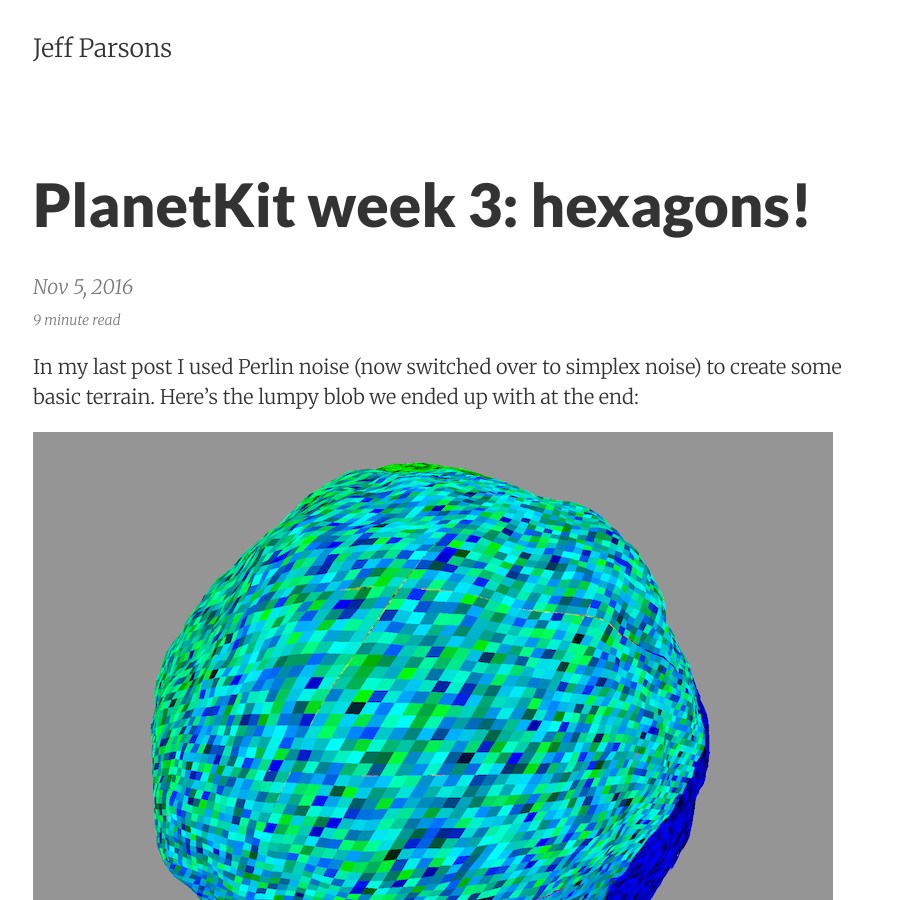
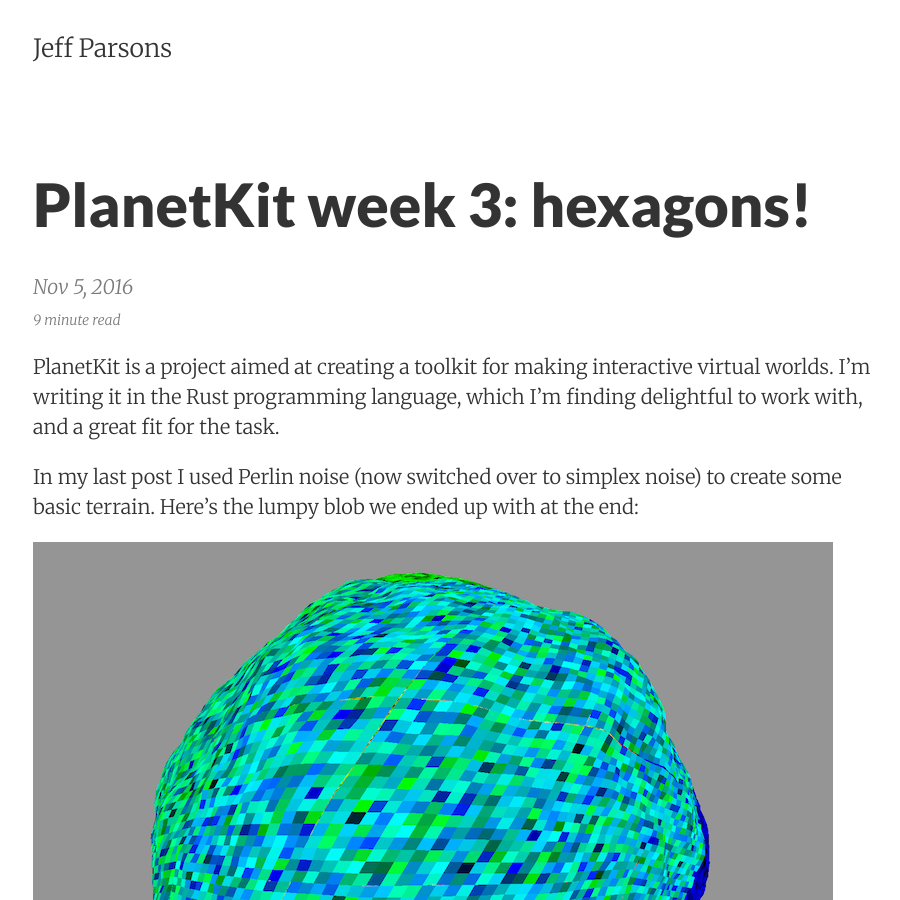
Before and after one commit to jeffparsons/jeffparsons.github.io, a Jekyll site: the page built from _posts/2016-11-05-hexagons.md, in a window 1280 px wide and 900 px high. Shown: the whole window, without its empty margins (187-1087 px from the left). Built offline with Jekyll 4.4.1, drawn with Linux system fonts in a browser that asks for light colours.

Commit message:
Describe what PlanetKit is in hexagons post

```diff
--- a/_posts/2016-11-05-hexagons.md
+++ b/_posts/2016-11-05-hexagons.md
@@ -6,6 +6,8 @@ summary:    Turning the surface of the planet into a map of hexagonal voxels.
 tags:       rust planetkit
 published:  true
 ---
+
+PlanetKit is a project aimed at creating a toolkit for making interactive virtual worlds. I'm writing it in the Rust programming language, which I'm finding delightful to work with, and a great fit for the task.
 
 In my last post I used Perlin noise (now switched over to simplex noise) to create some basic terrain. Here's the lumpy blob we ended up with at the end:
 
```
